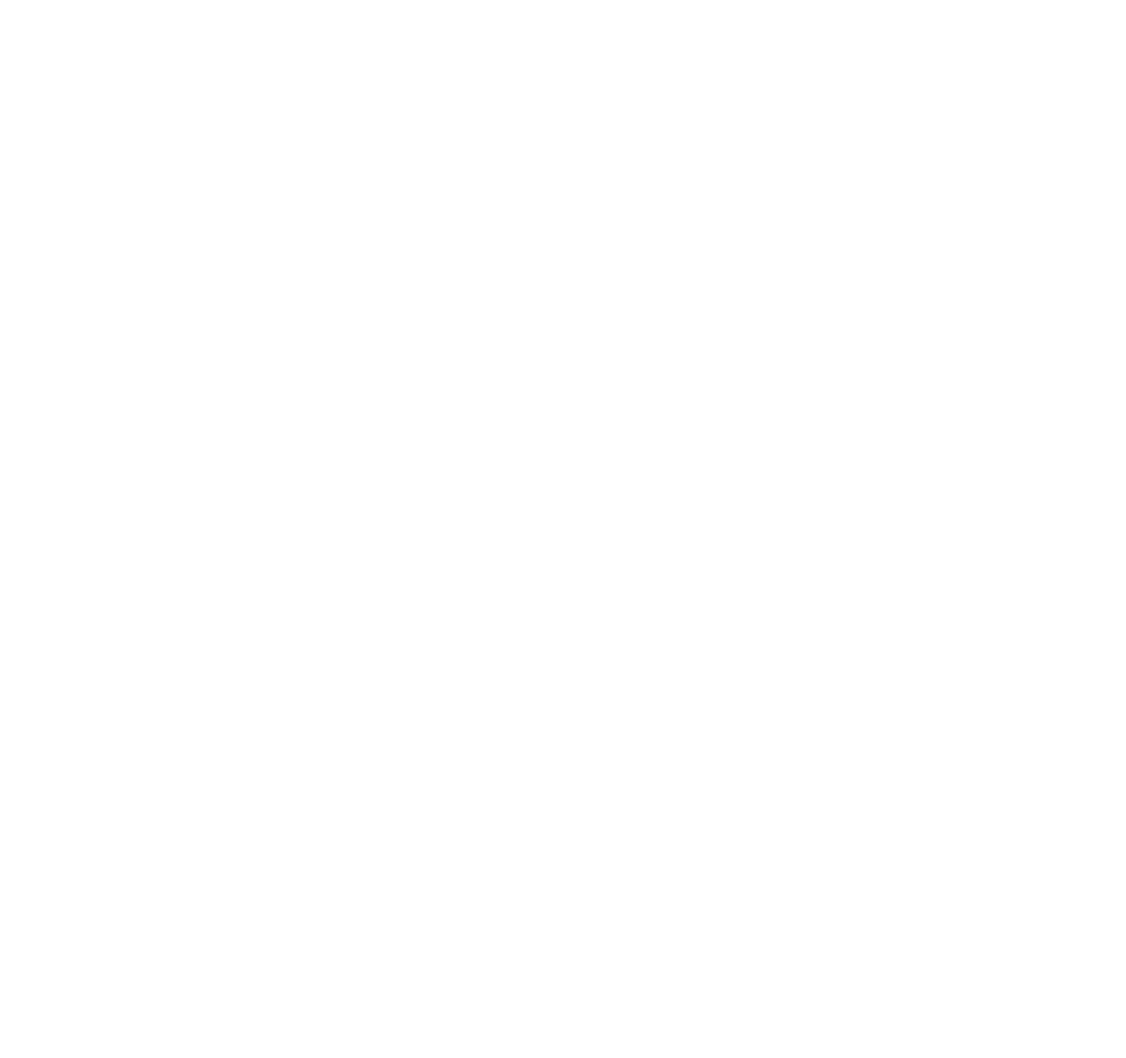
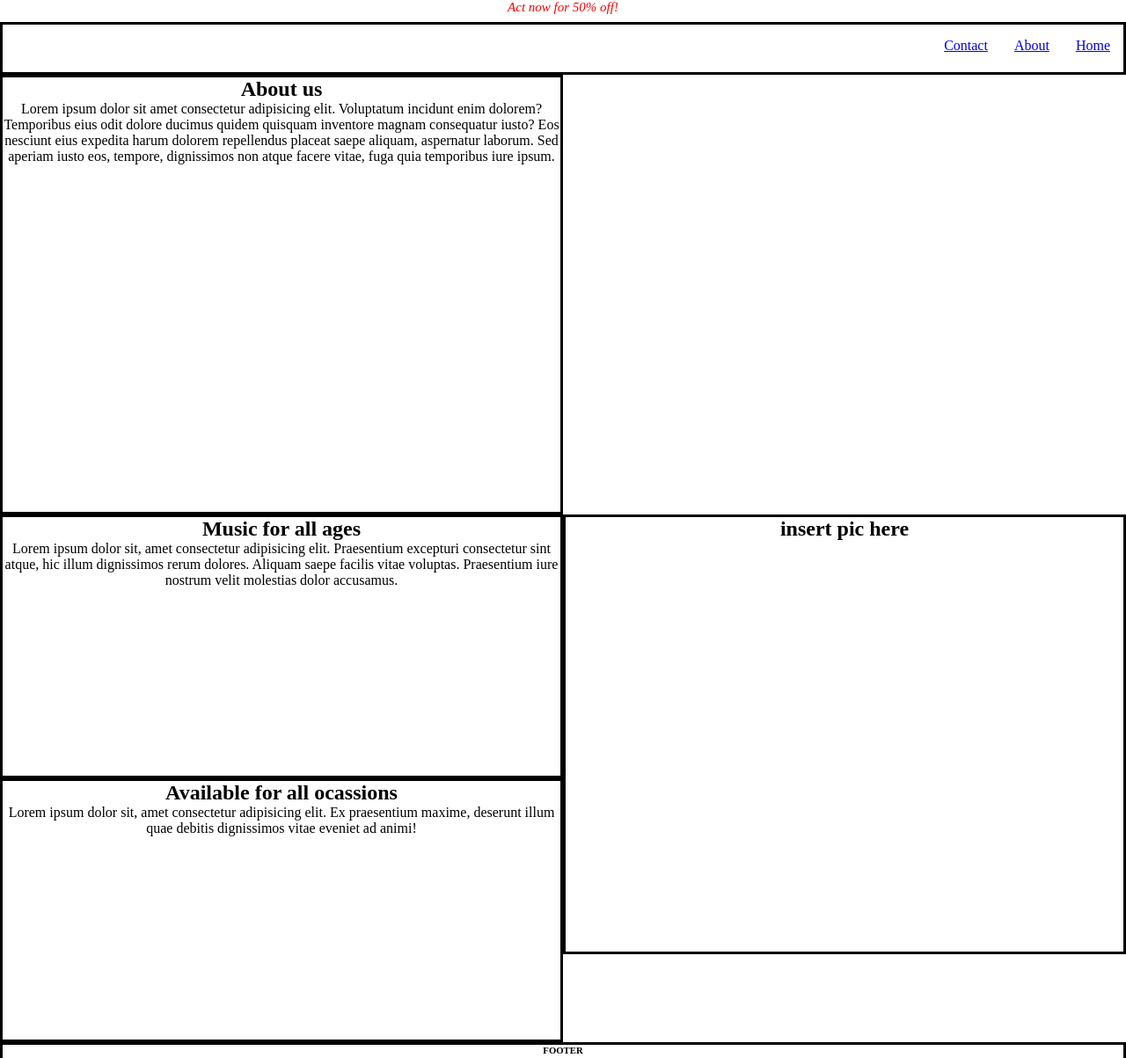
Before and after one commit to marqRDA/finalWebsiteRepo, a plain HTML site: page about.html in a window 1280 px wide. Shown: the top 1203 px of the page at 88% size. Before the commit the page ends 800 px from the top, so only its background shows below. Drawn offline with Linux system fonts and the light colour scheme.

Commit message:
12 September 8:08

```diff
--- a/about.html
+++ b/about.html
@@ -0,0 +1,114 @@
+<!DOCTYPE html>
+<html lang="en">
+<head>
+    <meta charset="UTF-8">
+    <meta http-equiv="X-UA-Compatible" content="IE=edge">
+    <meta name="viewport" content="width=device-width, initial-scale=1.0">
+    <link rel="stylesheet" href="./css/style.css">
+
+    <title>FMFH</title>
+</head>
+<body>
+
+
+
+    <header>
+        <p>
+            Act now for 50% off!
+        </p>
+    </header>
+
+    <!-- nav bar begins -->
+    <nav>
+        <ul>
+            <li> <a href="./index.html"> Home</a> </li>
+            <li> <a href="./about.html"> About </a></li>
+            <li> <a href="./contact.html"> Contact </a></li>
+        </ul>
+    </nav>
+
+        <!-- nav bar ends -->
+
+        <!-- About Us -->
+
+        <section>
+
+            <h1>
+                About us
+            </h1>
+
+            <p>
+                Lorem ipsum dolor sit amet consectetur adipisicing elit. Voluptatum incidunt enim dolorem? Temporibus eius odit dolore ducimus quidem quisquam inventore magnam consequatur iusto? Eos nesciunt eius expedita harum dolorem repellendus placeat saepe aliquam, aspernatur laborum. Sed aperiam iusto eos, tempore, dignissimos non atque facere vitae, fuga quia temporibus iure ipsum.
+            </p>
+
+        </section>
+
+
+        <!-- About us ends -->
+
+
+        <!-- picture on the right-->
+
+        <aside>
+
+            <h2>insert pic here</h2>
+
+        </aside>
+
+
+        <!-- picture on the right ends -->
+
+        <section class="moreInfo">
+
+        <h2>
+            Music for all ages
+        </h2>
+
+        <p>
+            Lorem ipsum dolor sit, amet consectetur adipisicing elit. Praesentium excepturi consectetur sint atque, hic illum dignissimos rerum dolores. Aliquam saepe facilis vitae voluptas. Praesentium iure nostrum velit molestias dolor accusamus.
+        </p>
+
+        </section>
+
+        <section class="moreInfo">
+
+        <h2>
+            Available for all ocassions
+        </h2>
+
+        <p>
+            Lorem ipsum dolor sit, amet consectetur adipisicing elit. Ex praesentium maxime, deserunt illum quae debitis dignissimos vitae eveniet ad animi!
+        </p>
+
+        </section>
+
+
+
+    <!-- footer -->
+
+    <footer>
+        <h6>FOOTER</h6>
+    </footer>
+
+    <!-- footer ends -->
+
+        <!-- <aside>
+            <h3>ASIDE</h3>
+        </aside>
+
+        <section>
+            <h4>SECTION</h4>
+        </section>
+
+        <article>
+            <h5>ARTICLE</h5>
+        </article>
+
+        <footer>
+            <h6>FOOTER</h6>
+        </footer> -->
+
+
+
+</body>
+</html>
--- a/css/style.css
+++ b/css/style.css
@@ -71,6 +71,37 @@ footer {
     border: 3px solid black;
 }
 
+section {
+    height: 500px;
+    width: 50%;
+    text-align: center;
+    border: 3px solid black;
+
+}
+
+section.moreInfo {
+    height: 300px;
+    width: 50%;
+    text-align: center;
+    border: 3px solid black;
+
+}
+
+section.contactInfo {
+    height: 500px;
+    width: 100%;
+    text-align: center;
+    border: 3px solid black;
+}
+
+aside {
+    height: 500px;
+    width: 50%;
+    text-align: center;
+    border: 3px solid black;
+    float: right;
+}
+
 /* aside {
     height: 500px;
     width: 50%;
```
Also changed, not shown: contact.html (+71 -0 lines), index.html (+3 -3 lines).
